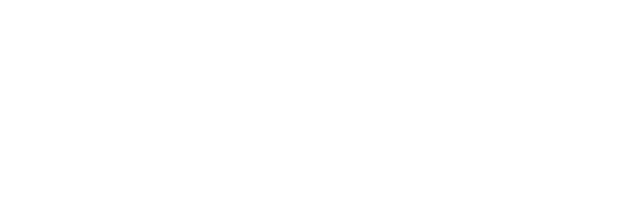
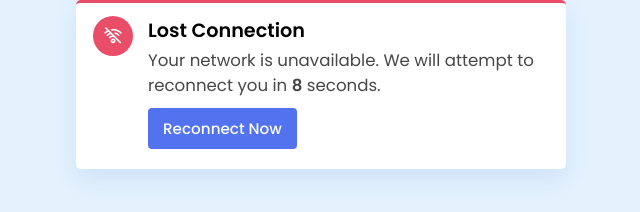
Before and after one commit to aksh-nishar/JavaScript-Projects, a plain HTML site: page checkinternetconnection/index.html in a window 1280 px wide. Shown: the whole page, without its empty margins (319-959 px from the left). Drawn offline with nearby package versions, Linux system fonts and the light colour scheme; no server answers.

Commit message:
:lipstick: Add code to check internet connection
If there is internet connectivity, display the restored connection popup.
If there is no internet connectivity, display the lost connection popup
and check every 10s if the connectivity is restored.

```diff
--- a/checkinternetconnection/index.html
+++ b/checkinternetconnection/index.html
@@ -4,9 +4,20 @@
     <meta charset="UTF-8">
     <meta http-equiv="X-UA-Compatible" content="IE=edge">
     <meta name="viewport" content="width=device-width, initial-scale=1.0">
-    <title>Document</title>
+    <title>Check Internet Connection</title>
+    <link rel="stylesheet" href="style.css">
+    <!-- FontAwesome Link for Icons -->
+    <link rel="stylesheet" href="https://unicons.iconscout.com/release/v3.0.6/css/line.css">
+    <script src="script.js" defer></script>
 </head>
 <body>
-
+    <div class="popup">
+        <div class="icon"><i class=""></i></div>
+        <div class="details">
+            <h2 class="title"></h2>
+            <p class="desc"></p>
+            <button class="reconnect">Reconnect Now</button>
+        </div>
+    </div>
 </body>
 </html>
--- a/checkinternetconnection/script.js
+++ b/checkinternetconnection/script.js
@@ -0,0 +1,47 @@
+const popup = document.querySelector(".popup"),
+wifiIcon = document.querySelector(".icon i"),
+popupTitle = document.querySelector(".popup .title"),
+popupDesc = document.querySelector(".desc"),
+reconnectButton = document.querySelector(".reconnect");
+
+let isOnline = true, intervalId, timer = 10;
+
+const checkConnectin = async () => {
+    try {
+        // Try to fetch random data from the API. If the status code is between
+        // 200 and 300, the network connection is considered online
+        const response = await fetch("https://jsonplaceholder.typicode.com/posts");
+        isOnline = response.status >= 200 && response.status < 300;
+    } catch (error) {
+        isOnline = false;   // If there is an error, the connection is considered online
+    }
+    timer = 10;
+    clearInterval(intervalId);
+    handlePopup(isOnline);
+}
+
+const handlePopup = (status) => {
+    if (status) { // If the status is true (online)
+        wifiIcon.className = "uil uil-wifi";
+        popupTitle.innerText = "Restored Connection";
+        popupDesc.innerHTML = "Your device is now successfully connected to the Internet.";
+        popup.classList.add("online");
+        return setTimeout(() => popup.classList.remove("show"), 2000);
+    }
+    // If the status if false (offline)
+    wifiIcon.className = "uil uil-wifi-slash";
+    popupTitle.innerText = "Lost Connection";
+    popupDesc.innerHTML = "Your network is unavailable. We will attempt to reconnect you in <b>10</b> seconds.";
+    popup.className = "popup show";
+
+    intervalId = setInterval(() => {    // Set an interval to decrease the timer by 1 every second
+        timer--;
+        if (timer === 0)
+            checkConnectin();   // If the timer reaches 0, check the connection again
+        popup.querySelector(".desc b").innerText = timer;
+    }, 1000);
+}
+
+// Only if isOnline is true, check the connection status every 3 seconds
+setInterval(() => isOnline && checkConnectin(), 3000);
+reconnectButton.addEventListener("click", checkConnectin);
--- a/checkinternetconnection/style.css
+++ b/checkinternetconnection/style.css
@@ -0,0 +1,88 @@
+@import url('https://fonts.googleapis.com/css2?family=Poppins:wght@400;500;600&display=swap');
+
+* {
+    margin: 0;
+    padding: 0;
+    box-sizing: border-box;
+    font-family: 'Poppins', sans-serif;
+}
+
+body {
+    background: #E3F2FD;
+}
+
+.popup {
+    position: absolute;
+    left: 50%;
+    top: -25%;
+    visibility: hidden;
+    width: 490px;
+    border-radius: 5px;
+    padding: 13px 17px 20px;
+    background: #fff;
+    display: flex;
+    border-top: 3px solid #EA4D67;
+    transform: translateX(-50%);
+    box-shadow: 0 10px 25px rgba(52, 87, 220, 0.1);
+    transition: all 0.25s ease;
+}
+
+.popup.show {
+    top: 0;
+    visibility: visible;
+}
+
+.popup.online {
+    border-color: #2ECC71;
+}
+
+.popup .icon i {
+    width: 40px;
+    height: 40px;
+    display: flex;
+    color: #fff;
+    margin-right: 15px;
+    font-size: 1.2rem;
+    align-items: center;
+    justify-content: center;
+    border-radius: 50%;
+    background: #EA4D67;
+}
+
+.popup.online .icon i {
+    background: #2ECC71;
+}
+
+.popup .title {
+    font-size: 1.2rem;
+}
+
+.popup .desc {
+    color: #474747;
+    margin: 3px 0 10px;
+    font-size: 1.04rem;
+}
+
+.popup .reconnect {
+    border: none;
+    outline: none;
+    color: #fff;
+    cursor: pointer;
+    font-weight: 500;
+    font-size: 0.95rem;
+    padding: 9px 15px;
+    border-radius: 4px;
+    background: #5372F0;
+}
+
+.popup.online .reconnect {
+    background: #bfbfbf;
+    pointer-events: none;
+}
+
+@media screen and (max-width: 550px) {
+    .popup {
+        width: 100%;
+        padding: 10px 15px 17px;
+    }
+}
```
